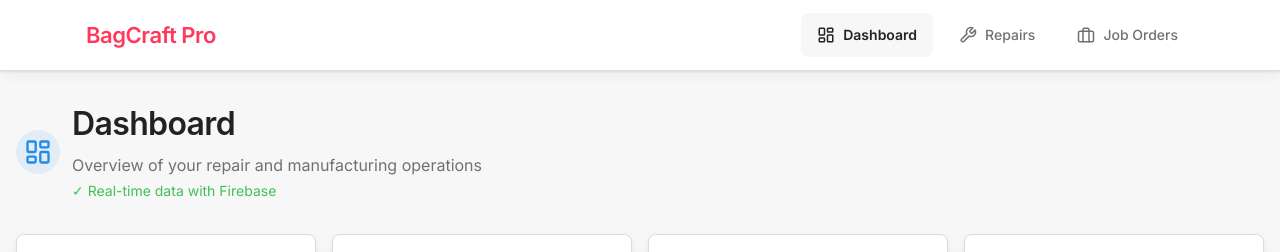
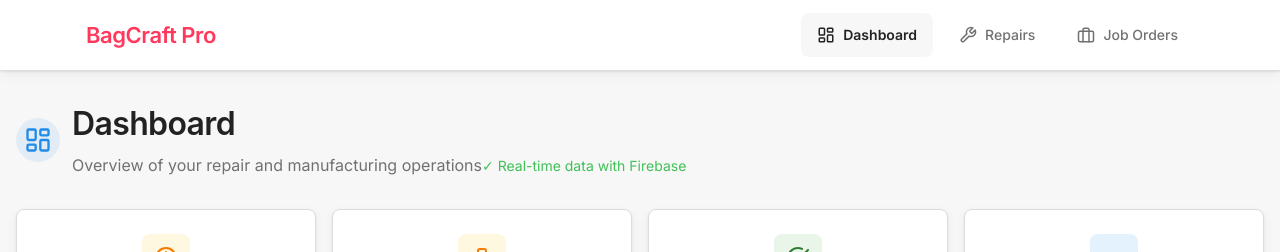
Before and after one commit to nedalturas/abcreations, a Next.js app: page / in a window 1280 px wide. Shown: the top 252 px of the page. Built offline with nearby package versions, Linux system fonts and the light colour scheme; no server answers; the database is empty.

Commit message:
Fix hydration errors by preventing nested p tags

```diff
--- a/app/job-orders/page.tsx
+++ b/app/job-orders/page.tsx
@@ -133,7 +133,7 @@ export default function JobOrdersPage() {
                 <Title className="page-title">Job Orders</Title>
                 <Text className="page-subtitle">
                   Manage manufacturing orders and production schedules
-                  <Text size="sm" c="green" mt={4}>
+                  <Text component="span" size="sm" c="green" mt={4}>
                     ✓ Real-time sync with Firebase
                   </Text>
                 </Text>
--- a/app/page.tsx
+++ b/app/page.tsx
@@ -61,7 +61,7 @@ export default function Dashboard() {
               <Title className="page-title">Dashboard</Title>
               <Text className="page-subtitle">
                 Overview of your repair and manufacturing operations
-                <Text size="sm" c="green" mt={4}>
+                <Text component="span" size="sm" c="green" mt={4}>
                   ✓ Real-time data with Firebase
                 </Text>
               </Text>
--- a/app/repairs/page.tsx
+++ b/app/repairs/page.tsx
@@ -133,7 +133,7 @@ export default function RepairsPage() {
                 <Title className="page-title">Repair Orders</Title>
                 <Text className="page-subtitle">
                   Manage all bag repair orders and track their progress
-                  <Text size="sm" c="green" mt={4}>
+                  <Text component="span" size="sm" c="green" mt={4}>
                     ✓ Real-time sync with Firebase
                   </Text>
                 </Text>
```
